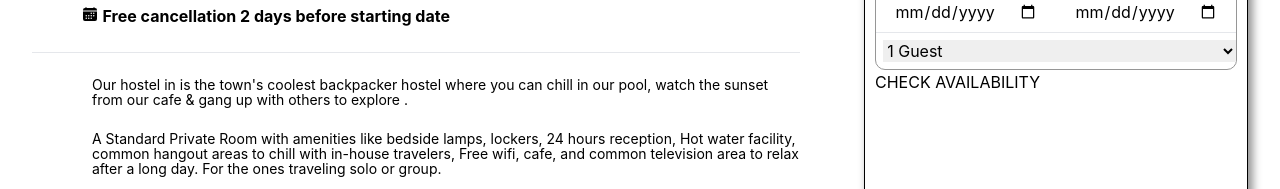
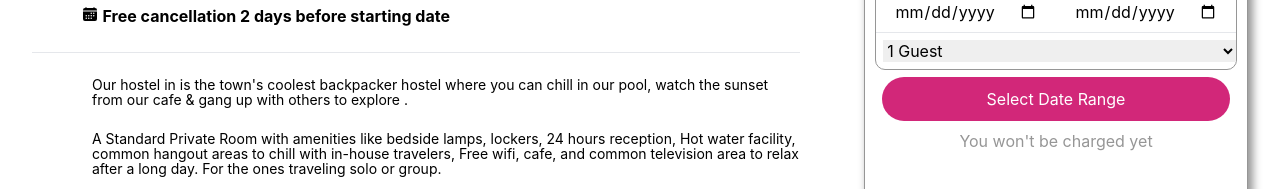
Before and after one commit to Gautam-8/Airbnb_clone, a React (Create React App) app: page /id/1 in a window 1280 px wide. Shown: the part 611-800 px from the top of the page. Built offline with nearby package versions, Linux system fonts and the light colour scheme; no server answers.

Commit message:
Navigation Done

```diff
--- a/src/components/Place.jsx
+++ b/src/components/Place.jsx
@@ -3,26 +3,41 @@ import { useParams } from "react-router-dom";
 import { Link } from "react-router-dom";
 import "../css/Place.css"
 
-export const  Place=()=>{
-    const [data,setData]=useState({});
-    let {_id}=useParams();
-    console.log(_id);
-    let [start,setStart]=useState(0);
-    let [end,setEnd]=useState(0);
-    let [price,setPrice]=useState(1);
+export const Place = () => {
+
+    const [data, setData] = useState({});
+    let { _id } = useParams();
+    let [start, setStart] = useState(0);
+    let [end, setEnd] = useState(0);
+    let [day, setDay] = useState();
+    useEffect(() => {
+        getData();
+    }, []);
     useEffect(()=>{
-        getData();
-    },[]);
-    async function  getData() {
-         let tempData=await fetch(`https://airbnb-fw12.herokuapp.com/hotel/`)
-               .then((tempData)=>tempData.json())
-               let tempData2= tempData.filter((temp)=>{
-                   return (":"+temp._id)==_id.toString();
+if(end && start){
+    let date1=start.split("-");
+                                    let date2=end.split("-");
+                                   let  tempdate3=""+date1[1]+"/"+date1[2]+"/"+date1[0];
+                                   console.log(tempdate3);
+                                    let dt1=new Date(tempdate3);
+                                    tempdate3=""+date2[1]+"/"+date2[2]+"/"+date2[0];
+                                    let dt2=new Date(tempdate3);
+                                    console.log(tempdate3);
+                                    let  dif=Number(dt2.getTime())-Number(dt1.getTime());
+                                    let tempdays=(dif)/(1000*3600*24)
+                                    setDay(tempdays);
+                                    console.log(day)
+
+}
+    },[end,start])
+    async function getData() {
+        let tempData = await fetch(`https://airbnb-fw12.herokuapp.com/hotel/`)
+            .then((tempData) => tempData.json())
+        let tempData2 = tempData.filter((temp) => {
+            return (":" + temp._id) == _id.toString();
         })
         setData(tempData2[0]);
         console.log(tempData2[0])
-                setPrice(data.price);
-
     }
     return (<div  >
         <div id="city">
@@ -86,7 +101,7 @@ export const  Place=()=>{
                 <div id="proceed" >
                     <h2> <strong>₹{data.price}</strong> /night</h2>
                     <br />
-                    <div style={{border:"1px solid #969696",borderRadius:"10px"}}>
+                    <div style={{ border: "1px solid #969696", borderRadius: "10px" }}>
 
                         <div className="dates">
                             <p>Check-in</p>
@@ -96,29 +111,47 @@ export const  Place=()=>{
                         <hr />
                         <div className="dates">
 
-                <input type="date" />
+                            <input type="date" onChange={(e) => {
+                                setStart(e.target.value)
 
-               <input type="date" /></div>
+                            }} />
+                            <input type="date" onChange={(e) => {
+                                setEnd(e.target.value)
+
+                            }} /></div>
                         <hr />
                         <select name="Guest" id="">Select Guest
                             <option value="1">1 Guest</option>
                             <option value="2">2 Guests</option>
                         </select>
                     </div>
-              <button>{price?"CHECK AVAILABILITY":(<Link to={`/payment`} >PROCEED</Link>)}</button>
+                    <button>{day ? day<0?"Select a valid Date":<Link to={`/payment`} >RESERVE</Link>:("Select Date Range") }</button>
+                    <p style={{ color: "#969696" }}>You won't be charged yet</p>
+                   {day>0?<div> <div className="prices" >
+                        <p>₹{data.price} x {day}nights </p>
+                        <p>₹{day*data.price}</p>
+                    </div>
+                    <div className="prices" >
+                        <p>Service fee </p>
+                        <p>₹2499</p>
+                    </div>
+                    <hr />
+                    <div className="prices" >
+                        <h2><strong>Total before taxes</strong></h2>
+                        <h2><strong>₹{2499+(data.price*day)}</strong></h2>
+                    </div></div>:""}
                 </div>
             </div>
             <br />
             <hr />
             <br />
             <div className="instruction">
-                <h1 style={{marginLeft:"100px"}}>  <strong>Where you'll sleep</strong>  </h1>
+                <h1 style={{ marginLeft: "100px"}}>  <strong>Where you'll sleep</strong>  </h1>
                 <br />
                 <img src={data.bedroom_image} alt="" />
 
-                <h5 style={{marginLeft:"100px", marginTop:"10px", textDecoration :"none"}}><strong>Bedroom</strong> </h5>
+                <h5 style={{ marginLeft: "100px", marginTop: "10px", textDecoration: "none" }}><strong>Bedroom</strong> </h5>
             </div>
-
         </div>
         <br />
         <br />
--- a/src/css/Place.css
+++ b/src/css/Place.css
@@ -81,7 +81,7 @@ width:300px;
 }
 
 #proceed{
-    border: 1px solid black;
+    border: 1px solid #969696;
     border-radius: 30px;
     padding-top: 30px;
     padding-bottom: 30px;
@@ -90,3 +90,35 @@ width:300px;
     box-shadow: 4px 3px 8px 1px #969696;
     -webkit-box-shadow: 4px 3px 8px 1px #969696;
 }
+#proceed > button{
+    background-color: #D22779;
+    width: 96%;
+    border: none;
+    margin-left: 2%;
+    margin-top: 2%;
+    margin-bottom: 2%;
+    padding: 10px;
+    border-radius: 30px;
+    color: white;
+}
+#proceed >p{
+    text-align: center;
+}
+.prices{
+    display: flex;
+    justify-content: space-between;
+}
+.prices > p{
+    margin: 10px;
+    line-height: 15px;
+    color: #969696;
+    font-size: 15px;
+}
+.prices > p:nth-child(1){
+    text-decoration: underline;
+}
+.prices >h2{
+    line-height: 17px;
+    margin: 10px;
+
+}
```
Lines whose indentation alone changed are shown as unchanged.
